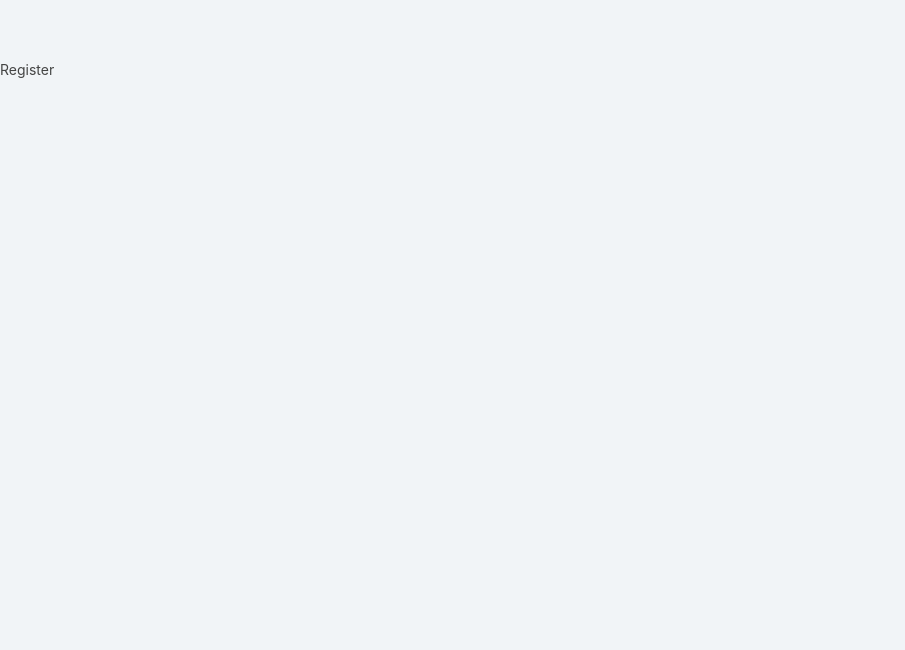
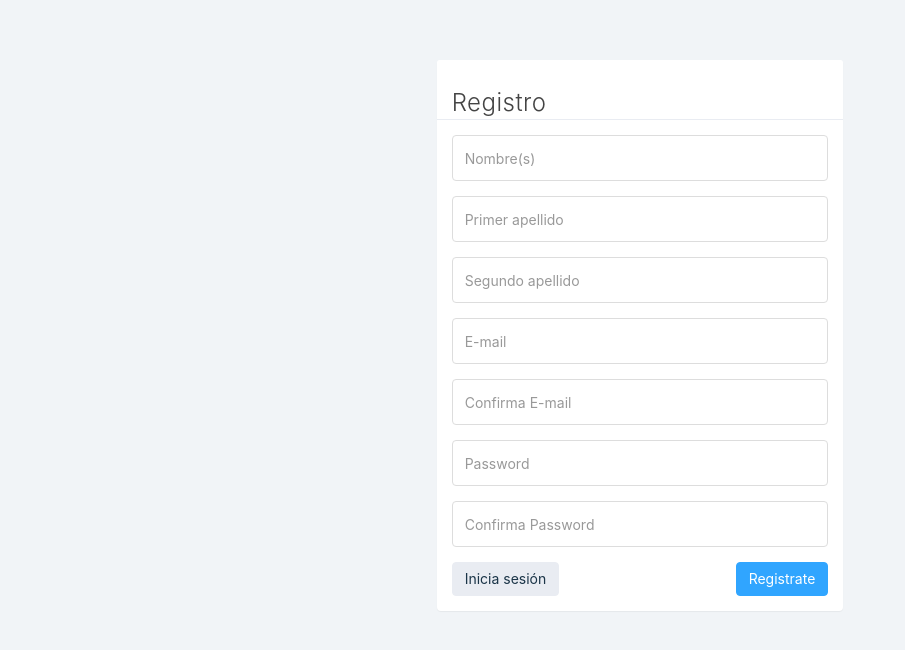
Before and after one commit to rodmendoza07/testarch, a React (Create React App) app in the folder testarchapp/: page /Register in a window 1280 px wide. Shown: the top 650 px of the page, without its empty margins (0-905 px from the left). Built offline with nearby package versions, Linux system fonts and the light colour scheme.

Commit message:
maquetado registro de usuario

```diff
--- a/testarchapp/src/components/Register.jsx
+++ b/testarchapp/src/components/Register.jsx
@@ -1,9 +1,66 @@
 import React from 'react'
+import Swal from 'sweetalert2';
+import withReactContent from 'sweetalert2-react-content';
+import { Link } from 'react-router-dom';
 
 const Register = () => {
+
+    const [nombres, setNombres] = React.useState('')
+    const [papellido, setPapellido] = React.useState('')
+    const [sapellido, setSapellido] = React.useState('')
+    const [correo, setCorreo] = React.useState('')
+    const [correoConfirm, setCorreoConfirm] = React.useState('')
+    const [pass, setPass] = React.useState('')
+    const [passConfirm, setPassConfirm] = React.useState('')
+    const [errorLabel, setErrorLabel] = React.useState('')
+    const [errorLabelPass, setErrorLabelPass] = React.useState('')
+
+    const RegisterUser = () => {
+
+    }
+
   return (
-    <div>Register</div>
-  )
+    <div className="row">
+        <div className="col-xs-10 col-xs-offset-1 col-sm-8 col-sm-offset-2 col-md-4 col-md-offset-4">
+            <div className="login-panel panel panel-default">
+                <div className="panel-heading">
+                    <h3>Registro</h3>
+                </div>
+                <div className="panel-body">
+                    <form onSubmit={RegisterUser}>
+                        <fieldset>
+                            <div className="form-group">
+                                <input className="form-control" placeholder="Nombre(s)"  type="text" maxLength="50" onChange={e => setNombres(e.target.value)} value={nombres} required/>
+                            </div>
+                            <div className="form-group">
+                                <input className="form-control" placeholder="Primer apellido" type="text" maxLength="30" onChange={e => setPapellido(e.target.value)} value={papellido} required/>
+                            </div>
+                            <div className="form-group">
+                                <input className="form-control" placeholder="Segundo apellido" type="text" maxLength="30" onChange={e => setSapellido(e.target.value)} value={sapellido} required/>
+                            </div>
+                            <div className="form-group">
+                                <input className="form-control" placeholder="E-mail" name="email" type="email" onChange={e => setCorreo(e.target.value)} value={correo} required/>
+                            </div>
+                            { errorLabel && <small className="label label-danger">{errorLabel}</small>}
+                            <div className="form-group">
+                                <input className="form-control" placeholder="Confirma E-mail" name="emailConfirm" type="email" onChange={e => setCorreoConfirm(e.target.value)} value={correoConfirm} required/>
+                            </div>
+                            <div className="form-group">
+                                <input className="form-control" placeholder="Password" name="password" type="password" onChange={e => setPass(e.target.value)} value={pass} required/>
+                            </div>
+                            { errorLabelPass && <small className="label label-danger">{errorLabelPass}</small>}
+                            <div className="form-group">
+                                <input className="form-control" placeholder="Confirma Password" name="password" type="password" onChange={e => setPassConfirm(e.target.value)} value={passConfirm} required/>
+                            </div>
+                            <Link to="/Login" className="btn btn-md btn-default">Inicia sesi&oacute;n</Link>
+                            <button type='submit' className="btn btn-primary pull-right">Registrate</button>
+                        </fieldset>
+                    </form>
+                </div>
+            </div>
+        </div>
+    </div>
+  );
 }
 
 export default Register
```
